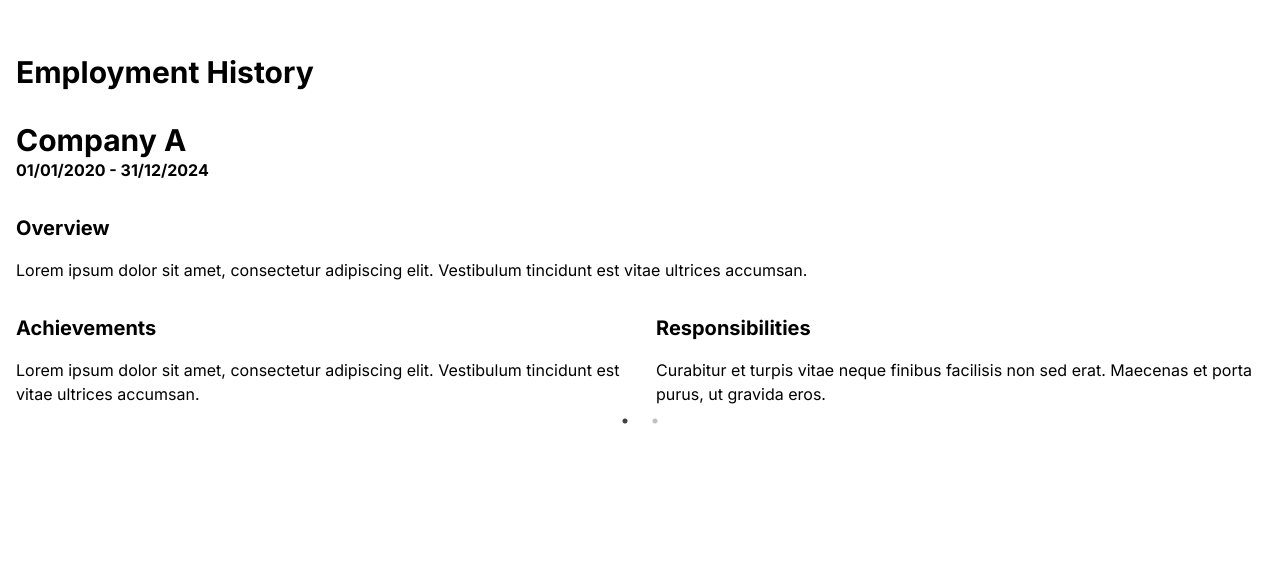
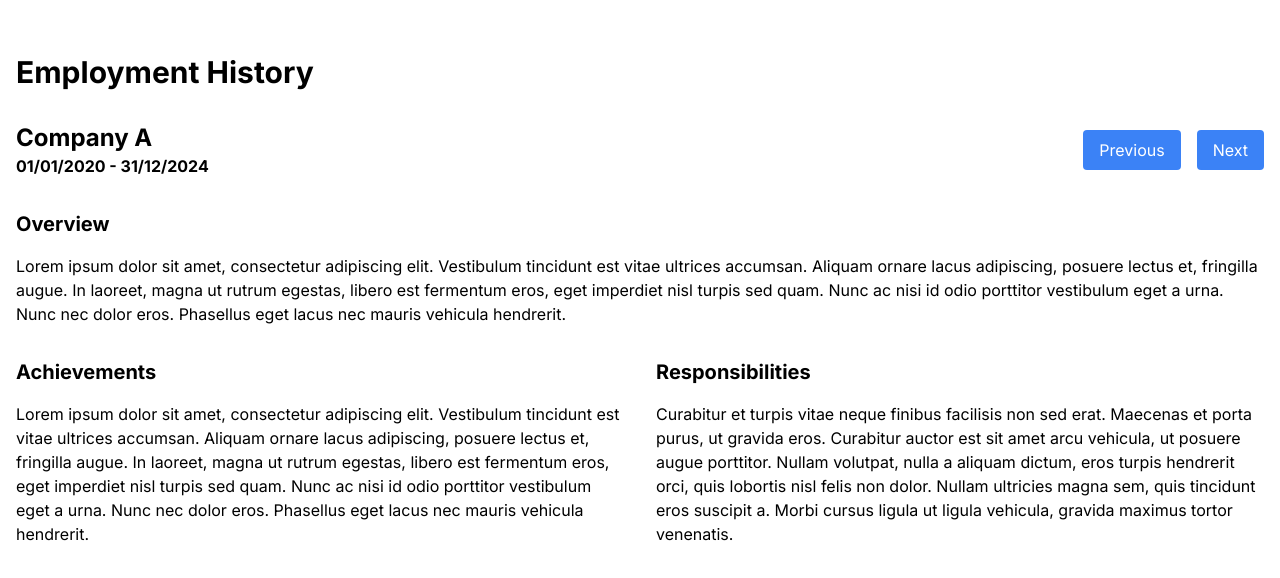
Before and after one commit to sangoandco/moses-sangobiyi, a Next.js app: page / in a window 1280 px wide. Shown: the part 1990-2568 px from the top of the page. Before the commit the page ends 2428 px from the top, so only its background shows below. Built offline with nearby package versions, Linux system fonts and the light colour scheme.

Commit message:
FEAT: skeleton components BREAKING CHANGE: update employment history component

```diff
--- a/components/EmploymentHistory.tsx
+++ b/components/EmploymentHistory.tsx
@@ -1,74 +1,87 @@
-import React from 'react';
-import Slider from 'react-slick';
-import 'slick-carousel/slick/slick.css';
-import 'slick-carousel/slick/slick-theme.css';
+"use client";
 
-const employmentData = [
+import React, { useState } from 'react';
+
+interface Job {
+  company: string;
+  startDate: string;
+  endDate: string;
+  overview: string;
+  achievements: string;
+  responsibilities: string;
+}
+
+const employmentData: Job[] = [
   {
     company: 'Company A',
     startDate: '01/01/2020',
     endDate: '31/12/2024',
-    overview: 'Lorem ipsum dolor sit amet, consectetur adipiscing elit. Vestibulum tincidunt est vitae ultrices accumsan.',
-    achievements: 'Lorem ipsum dolor sit amet, consectetur adipiscing elit. Vestibulum tincidunt est vitae ultrices accumsan.',
-    responsibilities: 'Curabitur et turpis vitae neque finibus facilisis non sed erat. Maecenas et porta purus, ut gravida eros.'
+    overview: 'Lorem ipsum dolor sit amet, consectetur adipiscing elit. Vestibulum tincidunt est vitae ultrices accumsan. Aliquam ornare lacus adipiscing, posuere lectus et, fringilla augue. In laoreet, magna ut rutrum egestas, libero est fermentum eros, eget imperdiet nisl turpis sed quam. Nunc ac nisi id odio porttitor vestibulum eget a urna. Nunc nec dolor eros. Phasellus eget lacus nec mauris vehicula hendrerit.',
+    achievements: 'Lorem ipsum dolor sit amet, consectetur adipiscing elit. Vestibulum tincidunt est vitae ultrices accumsan. Aliquam ornare lacus adipiscing, posuere lectus et, fringilla augue. In laoreet, magna ut rutrum egestas, libero est fermentum eros, eget imperdiet nisl turpis sed quam. Nunc ac nisi id odio porttitor vestibulum eget a urna. Nunc nec dolor eros. Phasellus eget lacus nec mauris vehicula hendrerit.',
+    responsibilities: 'Curabitur et turpis vitae neque finibus facilisis non sed erat. Maecenas et porta purus, ut gravida eros. Curabitur auctor est sit amet arcu vehicula, ut posuere augue porttitor. Nullam volutpat, nulla a aliquam dictum, eros turpis hendrerit orci, quis lobortis nisl felis non dolor. Nullam ultricies magna sem, quis tincidunt eros suscipit a. Morbi cursus ligula ut ligula vehicula, gravida maximus tortor venenatis.'
   },
   {
     company: 'Company B',
     startDate: '01/01/2016',
     endDate: '31/12/2019',
-    overview: 'Nullam volutpat, nulla a aliquam dictum, eros turpis hendrerit orci, quis lobortis nisl felis non dolor.',
-    achievements: 'Praesent laoreet, elit ut efficitur laoreet, dui nibh pellentesque magna, sed luctus libero lacus ac velit.',
-    responsibilities: 'Etiam ultricies sem nec lectus feugiat, a vehicula risus aliquam.'
+    overview: 'Lorem ipsum dolor sit amet, consectetur adipiscing elit. Vestibulum tincidunt est vitae ultrices accumsan. Aliquam ornare lacus adipiscing, posuere lectus et, fringilla augue. In laoreet, magna ut rutrum egestas, libero est fermentum eros, eget imperdiet nisl turpis sed quam. Nunc ac nisi id odio porttitor vestibulum eget a urna. Nunc nec dolor eros. Phasellus eget lacus nec mauris vehicula hendrerit.',
+    achievements: 'Curabitur et turpis vitae neque finibus facilisis non sed erat. Maecenas et porta purus, ut gravida eros. Curabitur auctor est sit amet arcu vehicula, ut posuere augue porttitor. Nullam volutpat, nulla a aliquam dictum, eros turpis hendrerit orci, quis lobortis nisl felis non dolor. Nullam ultricies magna sem, quis tincidunt eros suscipit a. Morbi cursus ligula ut ligula vehicula, gravida maximus tortor venenatis.',
+    responsibilities: 'Lorem ipsum dolor sit amet, consectetur adipiscing elit. Vestibulum tincidunt est vitae ultrices accumsan. Aliquam ornare lacus adipiscing, posuere lectus et, fringilla augue. In laoreet, magna ut rutrum egestas, libero est fermentum eros, eget imperdiet nisl turpis sed quam. Nunc ac nisi id odio porttitor vestibulum eget a urna. Nunc nec dolor eros. Phasellus eget lacus nec mauris vehicula hendrerit.'
   }
-  // Add more roles as needed
 ];
 
 const EmploymentHistory: React.FC = () => {
-  const settings = {
-    dots: true,
-    infinite: true,
-    speed: 500,
-    slidesToShow: 1,
-    slidesToScroll: 1
+  const [currentIndex, setCurrentIndex] = useState(0);
+
+  const handleNext = () => {
+    setCurrentIndex((prevIndex) => (prevIndex + 1) % employmentData.length);
   };
+
+  const handlePrevious = () => {
+    setCurrentIndex((prevIndex) => (prevIndex - 1 + employmentData.length) % employmentData.length);
+  };
+
+  const job = employmentData[currentIndex];
 
   return (
     <div className="px-4 py-8 max-w-7xl mx-auto">
       <h2 className="text-3xl font-bold mb-8 text-left">
         Employment History
       </h2>
-      <Slider {...settings}>
-        {employmentData.map((job, index) => (
-          <div key={index}>
-            <div className="mb-8 text-left font-bold">
-              <h2 className="text-3xl">
-                {job.company}
-              </h2>
+      <div className="flex justify-between items-center mb-8">
+        <div className="font-bold">
+          <h3 className="text-2xl">{job.company}</h3>
           <p>{job.startDate} - {job.endDate}</p>
         </div>
+        <div className="flex space-x-4">
+          <button
+            onClick={handlePrevious}
+            className="px-4 py-2 bg-blue-500 text-white rounded hover:bg-blue-600"
+          >
+            Previous
+          </button>
+          <button
+            onClick={handleNext}
+            className="px-4 py-2 bg-blue-500 text-white rounded hover:bg-blue-600"
+          >
+            Next
+          </button>
+        </div>
+      </div>
       <div className="w-full mb-8 space-y-4">
-              <h3 className="text-xl font-bold text-left">
-                Overview
-              </h3>
+        <h4 className="text-xl font-bold text-left">Overview</h4>
         <p>{job.overview}</p>
       </div>
       <div className="flex flex-col md:flex-row justify-center items-start space-y-8 md:space-y-0 md:space-x-8">
         <div className="w-full md:w-1/2 space-y-4">
-                <h3 className="text-xl font-bold text-left">
-                  Achievements
-                </h3>
+          <h4 className="text-xl font-bold text-left">Achievements</h4>
           <p>{job.achievements}</p>
         </div>
         <div className="w-full md:w-1/2 space-y-4">
-                <h3 className="text-xl font-bold text-left">
-                  Responsibilities
-                </h3>
+          <h4 className="text-xl font-bold text-left">Responsibilities</h4>
           <p>{job.responsibilities}</p>
         </div>
       </div>
-          </div>
-        ))}
-      </Slider>
     </div>
   );
 };
```
Lines whose indentation alone changed are shown as unchanged.
